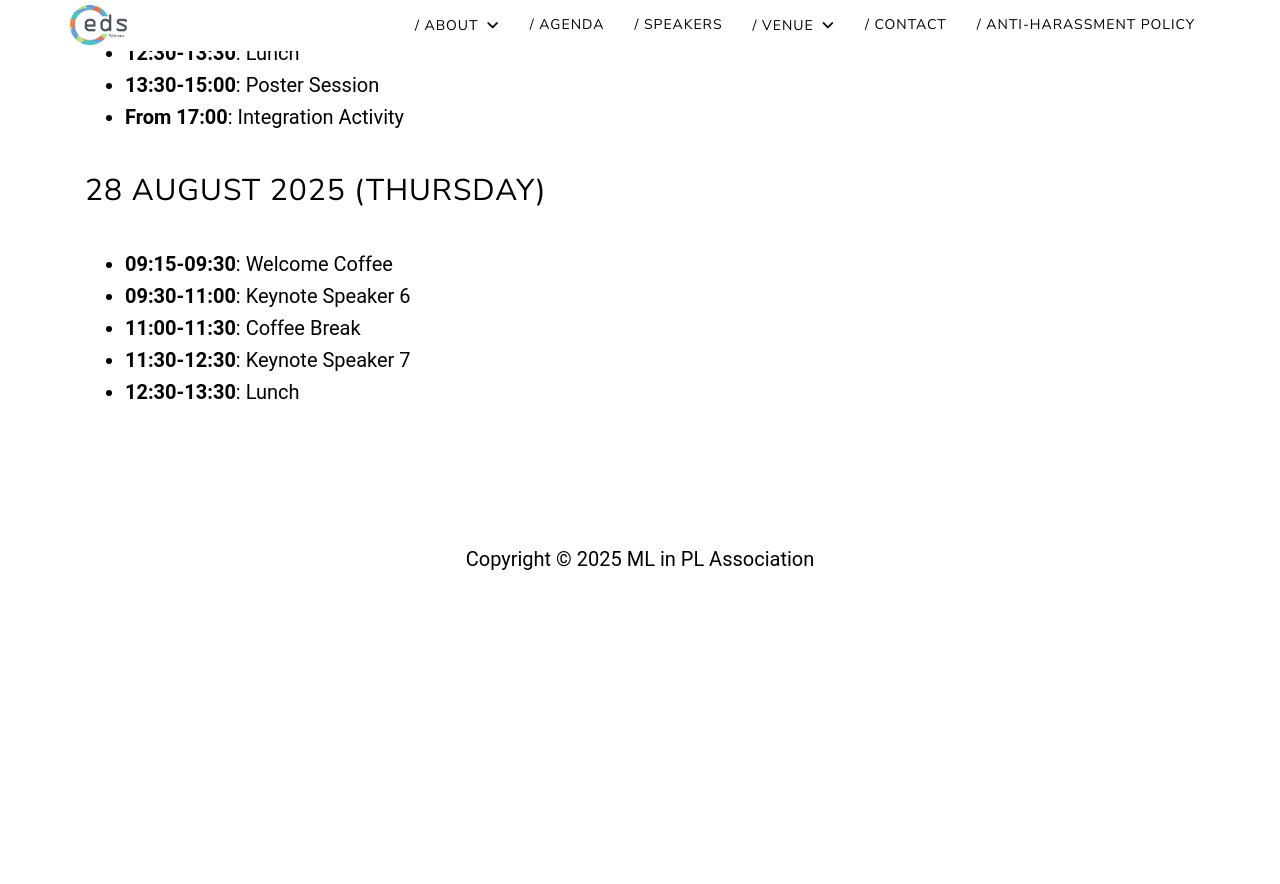
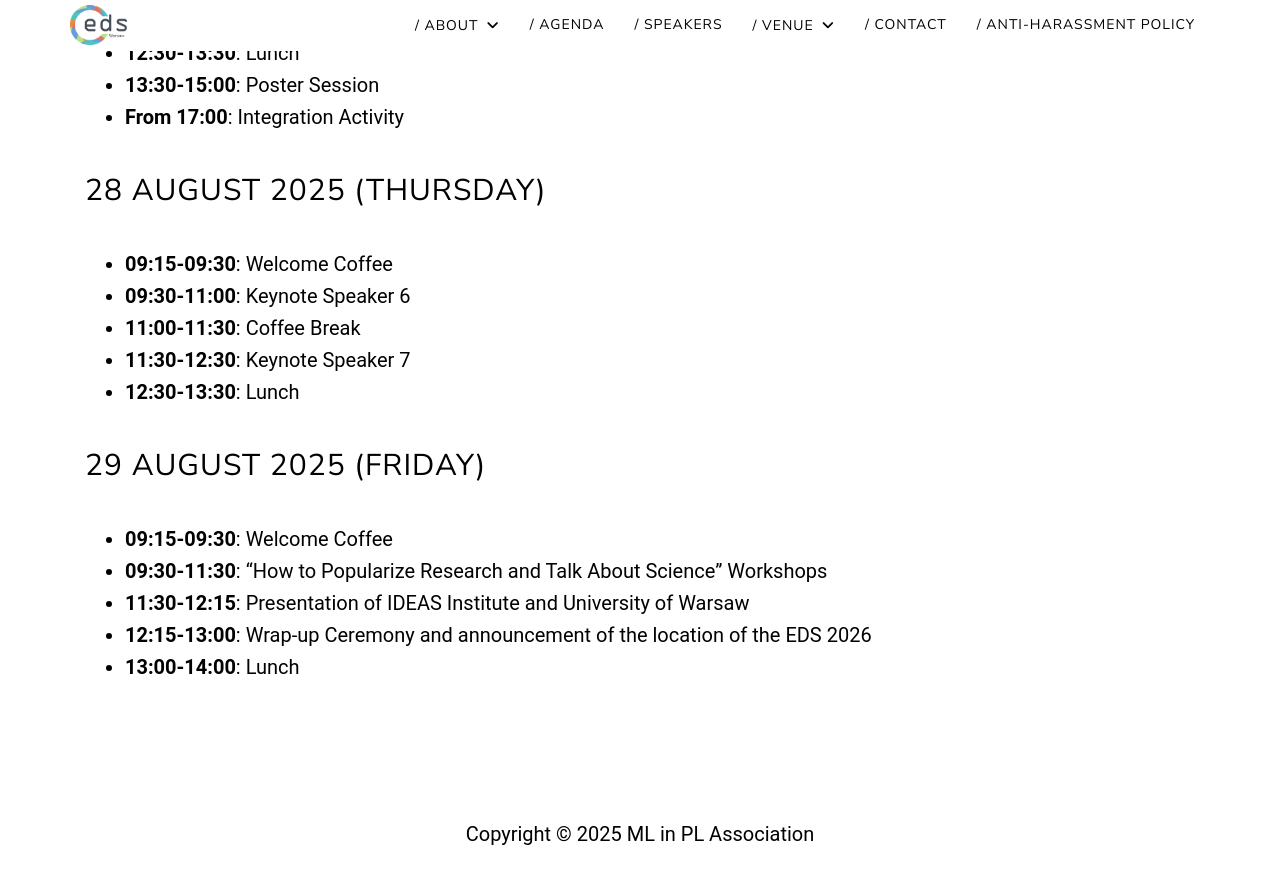
Before and after one commit to eds2025/eds2025.github.io, a Jekyll site: the page built from agenda.md, in a window 1280 px wide and 900 px high, scrolled down 1207 px. Shown: the top 884 px of the window. Built offline with Jekyll 4.4.1, drawn with Linux system fonts in a browser that asks for light colours; before the commit the page ends 1832 px from its top, so only the background shows below that.

Commit message:
added friday

```diff
--- a/agenda.md
+++ b/agenda.md
@@ -35,3 +35,10 @@
 - **11:00-11:30**: Coffee Break
 - **11:30-12:30**: Keynote Speaker 7
 - **12:30-13:30**: Lunch
+
+## 29 August 2025 (Friday)
+- **09:15-09:30**:	Welcome Coffee
+- **09:30-11:30**:	“How to Popularize Research and Talk About Science” Workshops
+- **11:30-12:15**:	Presentation of IDEAS Institute and University of Warsaw
+- **12:15-13:00**:	Wrap-up Ceremony and announcement of the location of the EDS 2026
+- **13:00-14:00**:	Lunch
```
